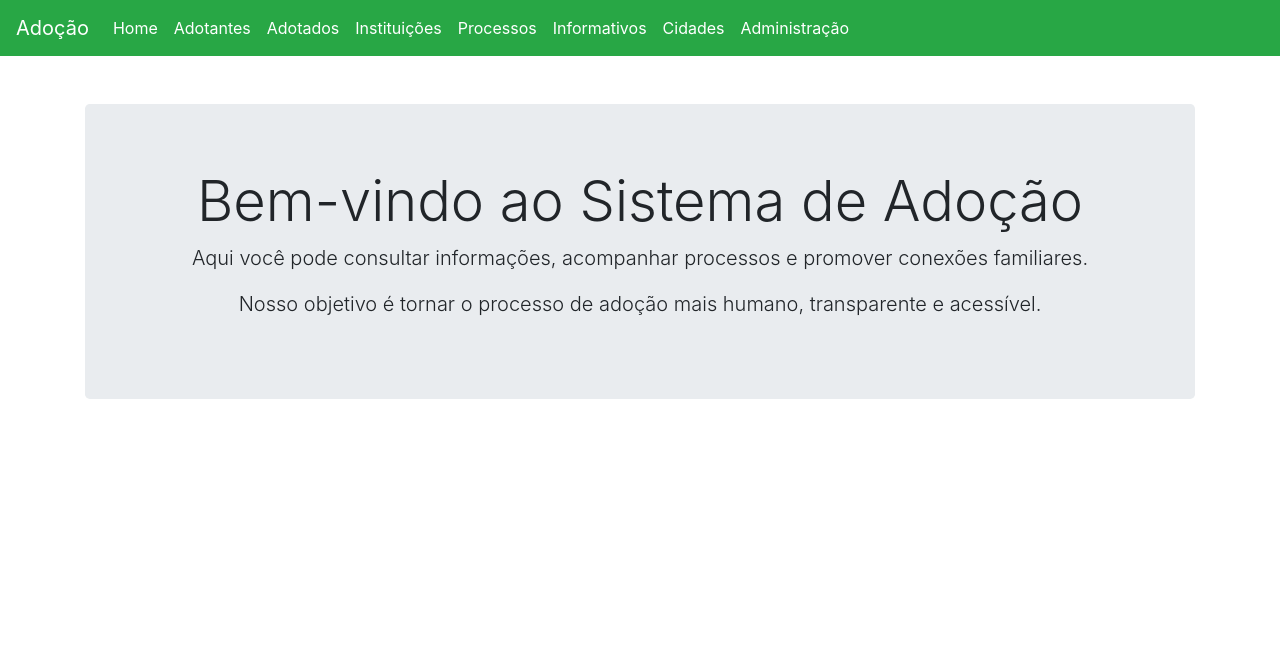
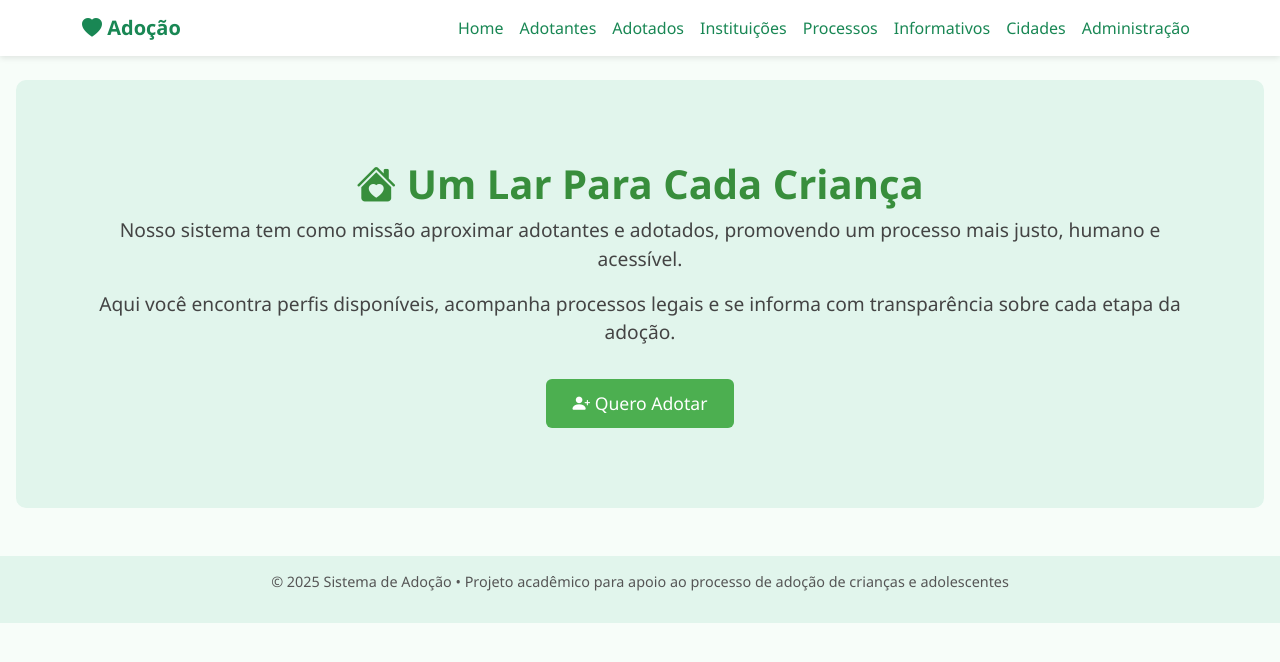
Before and after one commit to dessa112/adocao, a Django app: page / in a window 1280 px wide. Shown: the top 662 px of the page. Run offline with Django 5.2, Linux system fonts and the light colour scheme; some libraries are stand-ins or nearby versions.

Commit message:
Add files via upload

```diff
--- a/app/models.py
+++ b/app/models.py
@@ -35,6 +35,7 @@ class Adotado(models.Model):
     SEXO_CHOICES = (
         ('M', 'Masculino'),
         ('F', 'Feminino'),
+        ('O', 'Outro'),
     )
 
     nome = models.CharField(max_length=100, verbose_name="Nome do adotado")
@@ -43,6 +44,9 @@ class Adotado(models.Model):
     data_nasc = models.DateField(verbose_name="Data de nascimento")
     situacao = models.CharField(max_length=100, verbose_name="Situação atual")
     necessidades_especiais = models.BooleanField(default=False, verbose_name="Possui necessidades especiais")
+
+    # NOVO CAMPO
+    foto = models.ImageField(upload_to='fotos_adotados/', null=True, blank=True, verbose_name="Foto")
 
     def __str__(self):
         return self.nome
@@ -145,3 +149,5 @@ class Administrador(models.Model):
     class Meta:
         verbose_name = "Administrador"
         verbose_name_plural = "Administradores"
+
+autorizado = models.BooleanField(default=False, verbose_name="Cadastro autorizado")
--- a/app/templates/index.html
+++ b/app/templates/index.html
@@ -2,47 +2,96 @@
 <html lang="pt-BR">
 <head>
   <meta charset="UTF-8">
-  <meta name="viewport" content="width=device-width, initial-scale=1.0">
-  <title>Página Inicial - Adoção</title>
-  <!-- Bootstrap CSS -->
-  <link rel="stylesheet" href="https://maxcdn.bootstrapcdn.com/bootstrap/4.5.2/css/bootstrap.min.css">
+  <meta name="viewport" content="width=device-width, initial-scale=1">
+  <title>Sistema de Adoção</title>
+
+  <!-- Bootstrap 5.3 -->
+  <link href="https://cdn.jsdelivr.net/npm/bootstrap@5.3.0/dist/css/bootstrap.min.css" rel="stylesheet">
+  <!-- Bootstrap Icons -->
+  <link href="https://cdn.jsdelivr.net/npm/bootstrap-icons@1.10.5/font/bootstrap-icons.css" rel="stylesheet">
+
+  <style>
+    body {
+      font-family: 'Segoe UI', sans-serif;
+      background-color: #f7fdf9;
+    }
+    .hero {
+      background-color: #e1f5ec;
+      padding: 80px 20px;
+      text-align: center;
+      border-radius: 10px;
+    }
+    .hero h1 {
+      font-weight: bold;
+      color: #388e3c;
+    }
+    .hero p {
+      font-size: 1.2rem;
+      color: #444;
+    }
+    .navbar {
+      box-shadow: 0 2px 6px rgba(0, 0, 0, 0.1);
+    }
+    footer {
+      background-color: #e1f5ec;
+      padding: 15px 0;
+      text-align: center;
+      font-size: 0.9rem;
+      color: #555;
+    }
+    .btn-cta {
+      background-color: #4CAF50;
+      color: white;
+      font-size: 1.1rem;
+      padding: 10px 25px;
+    }
+    .btn-cta:hover {
+      background-color: #43a047;
+    }
+  </style>
 </head>
 <body>
 
-<nav class="navbar navbar-expand-lg navbar-dark bg-success">
-  <a class="navbar-brand" href="/">Adoção</a>
-  <button class="navbar-toggler" type="button" data-toggle="collapse" data-target="#navbarNav"
-          aria-controls="navbarNav" aria-expanded="false" aria-label="Toggle navigation">
-    <span class="navbar-toggler-icon"></span>
-  </button>
-
-  <div class="collapse navbar-collapse" id="navbarNav">
-    <ul class="navbar-nav">
-
-      <li class="nav-item"><a class="nav-link text-white" href="/">Home</a></li>
-      <li class="nav-item"><a class="nav-link text-white" href="/adotantes/">Adotantes</a></li>
-      <li class="nav-item"><a class="nav-link text-white" href="/adotados/">Adotados</a></li>
-      <li class="nav-item"><a class="nav-link text-white" href="/instituicoes/">Instituições</a></li>
-      <li class="nav-item"><a class="nav-link text-white" href="/processos/">Processos</a></li>
-      <li class="nav-item"><a class="nav-link text-white" href="/informativos/">Informativos</a></li>
-      <li class="nav-item"><a class="nav-link text-white" href="/cidades/">Cidades</a></li>
-      <li class="nav-item"><a class="nav-link text-white" href="/admin/">Administração</a></li>
-
-    </ul>
+<!-- Navbar -->
+<nav class="navbar navbar-expand-lg navbar-light bg-white">
+  <div class="container">
+    <a class="navbar-brand fw-bold text-success" href="/"><i class="bi bi-heart-fill"></i> Adoção</a>
+    <button class="navbar-toggler" type="button" data-bs-toggle="collapse" data-bs-target="#navbarNav">
+      <span class="navbar-toggler-icon"></span>
+    </button>
+    <div class="collapse navbar-collapse" id="navbarNav">
+      <ul class="navbar-nav ms-auto">
+        <li class="nav-item"><a class="nav-link text-success" href="/">Home</a></li>
+        <li class="nav-item"><a class="nav-link text-success" href="/adotantes/">Adotantes</a></li>
+        <li class="nav-item"><a class="nav-link text-success" href="/adotados/">Adotados</a></li>
+        <li class="nav-item"><a class="nav-link text-success" href="/instituicoes/">Instituições</a></li>
+        <li class="nav-item"><a class="nav-link text-success" href="/processos/">Processos</a></li>
+        <li class="nav-item"><a class="nav-link text-success" href="/informativos/">Informativos</a></li>
+        <li class="nav-item"><a class="nav-link text-success" href="/cidades/">Cidades</a></li>
+        <li class="nav-item"><a class="nav-link text-success" href="/admin/">Administração</a></li>
+      </ul>
+    </div>
   </div>
 </nav>
 
-<div class="container mt-5">
-  <div class="jumbotron text-center">
-    <h1 class="display-4">Bem-vindo ao Sistema de Adoção</h1>
-    <p class="lead">Aqui você pode consultar informações, acompanhar processos e promover conexões familiares.</p>
-    <p class="lead">Nosso objetivo é tornar o processo de adoção mais humano, transparente e acessível.</p>
+<!-- Hero section -->
+<section class="hero mt-4 mx-3">
+  <div class="container">
+    <h1><i class="bi bi-house-heart-fill"></i> Um Lar Para Cada Criança</h1>
+    <p>Nosso sistema tem como missão aproximar adotantes e adotados, promovendo um processo mais justo, humano e acessível.</p>
+    <p>Aqui você encontra perfis disponíveis, acompanha processos legais e se informa com transparência sobre cada etapa da adoção.</p>
+    <a href="/adotantes/" class="btn btn-cta mt-3"><i class="bi bi-person-plus-fill"></i> Quero Adotar</a>
   </div>
-</div>
+</section>
 
-<!-- jQuery e Bootstrap JS -->
-<script src="https://code.jquery.com/jquery-3.5.1.slim.min.js"></script>
-<script src="https://cdn.jsdelivr.net/npm/bootstrap@4.5.2/dist/js/bootstrap.min.js"></script>
+<!-- Footer -->
+<footer class="mt-5">
+  <div class="container">
+    <p>© 2025 Sistema de Adoção • Projeto acadêmico para apoio ao processo de adoção de crianças e adolescentes</p>
+  </div>
+</footer>
 
+<!-- Bootstrap JS -->
+<script src="https://cdn.jsdelivr.net/npm/bootstrap@5.3.0/dist/js/bootstrap.bundle.min.js"></script>
 </body>
 </html>
--- a/app/views.py
+++ b/app/views.py
@@ -41,3 +41,38 @@ class CidadesView(View):
     def get(self, request, *args, **kwargs):
         cidades = Cidade.objects.all()
         return render(request, 'cidades.html', {'cidades': cidades})
+
+from django.views import View
+from django.shortcuts import render, redirect
+from .forms import AdotadoForm
+from .models import Adotado
+
+class CadastroAdotadoView(View):
+    def get(self, request, *args, **kwargs):
+        form = AdotadoForm()
+        return render(request, 'cadastro_adotado.html', {'form': form})
+
+    def post(self, request, *args, **kwargs):
+        form = AdotadoForm(request.POST, request.FILES)
+        if form.is_valid():
+            form.save()
+            return redirect('/adotados/')
+        return render(request, 'cadastro_adotado.html', {'form': form})
+
+from django.contrib.auth.decorators import login_required
+from django.utils.decorators import method_decorator
+from .models import Adotado, Adotante
+
+@method_decorator(login_required, name='dispatch')
+class AdotadosView(View):
+    def get(self, request, *args, **kwargs):
+        # Verifica se o usuário está vinculado a um adotante autorizado
+        try:
+            adotante = Adotante.objects.get(email=request.user.email)
+            if not adotante.autorizado:
+                return render(request, 'nao_autorizado.html')
+        except Adotante.DoesNotExist:
+            return render(request, 'nao_autorizado.html')
+
+        adotados = Adotado.objects.all()
+        return render(request, 'adotados.html', {'adotados': adotados})
--- a/config/settings.py
+++ b/config/settings.py
@@ -90,3 +90,8 @@ STATICFILES_DIRS = [
 os.path.join(BASE_DIR, "app/static/"),
 ]
 DEFAULT_AUTO_FIELD = 'django.db.models.BigAutoField'
+
+MEDIA_URL = '/media/'
+MEDIA_ROOT = os.path.join(BASE_DIR, 'media')
+
+LOGIN_URL = '/login/'
--- a/config/urls.py
+++ b/config/urls.py
@@ -28,3 +28,52 @@ urlpatterns = [
     path('informativos/', InformativosView.as_view(), name='informativos'),
     path('cidades/', CidadesView.as_view(), name='cidades'),
 ]
+from django.conf import settings
+from django.conf.urls.static import static
+
+urlpatterns = [
+    path('admin/', admin.site.urls),
+    # ... outras rotas ...
+]
+
+if settings.DEBUG:
+    urlpatterns += static(settings.MEDIA_URL, document_root=settings.MEDIA_ROOT)
+
+from django.urls import path
+from app.views import CadastroAdotadoView
+from app.views import IndexView  # ou TemplateView se quiser algo simples
+from app.views import AdotantesView
+from app.views import AdotadosView
+from app.views import InstituicoesView
+from app.views import ProcessosView  # se ainda não tiver
+from app.views import InformativosView  # ← importe se ainda não estiver
+from app.views import CidadesView  # ← certifique-se de importar
+from django.contrib import admin
+from django.urls import path
+from app.views import *
+
+urlpatterns = [
+    path('admin/', admin.site.urls),  # ← ESTA LINHA É ESSENCIAL PARA O ADMIN FUNCIONAR
+    path('', IndexView.as_view(), name='index'),
+    path('adotantes/', AdotantesView.as_view(), name='adotantes'),
+    path('adotados/', AdotadosView.as_view(), name='adotados'),
+    path('adotados/cadastrar/', CadastroAdotadoView.as_view(), name='cadastro_adotado'),
+    path('instituicoes/', InstituicoesView.as_view(), name='instituicoes'),
+    path('processos/', ProcessosView.as_view(), name='processos'),
+    path('informativos/', InformativosView.as_view(), name='informativos'),
+    path('cidades/', CidadesView.as_view(), name='cidades'),
+]
+
+from django.contrib.auth import views as auth_views
+
+urlpatterns += [
+    path('login/', auth_views.LoginView.as_view(template_name='login.html'), name='login'),
+    path('logout/', auth_views.LogoutView.as_view(next_page='/'), name='logout'),
+]
+
+from django.contrib.auth import views as auth_views
+
+urlpatterns += [
+    path('accounts/login/', auth_views.LoginView.as_view(template_name='login.html'), name='login'),  # ← adiciona o caminho usado por padrão
+    path('logout/', auth_views.LogoutView.as_view(next_page='/'), name='logout'),
+]
```
Also changed, not shown: app/forms.py (added, +13 -0 lines), app/templates/adotados.html (+86 -45 lines), app/templates/adotantes.html (+64 -31 lines), app/templates/cadastro_adotado.html (added, +19 -0 lines), app/templates/cidades.html (added, +47 -0 lines), app/templates/nao_autorizado.html (added, +15 -0 lines), app/admin.py (line endings or trailing spaces), app/migrations/0002_adotado_foto_alter_adotado_sexo.py (added).
